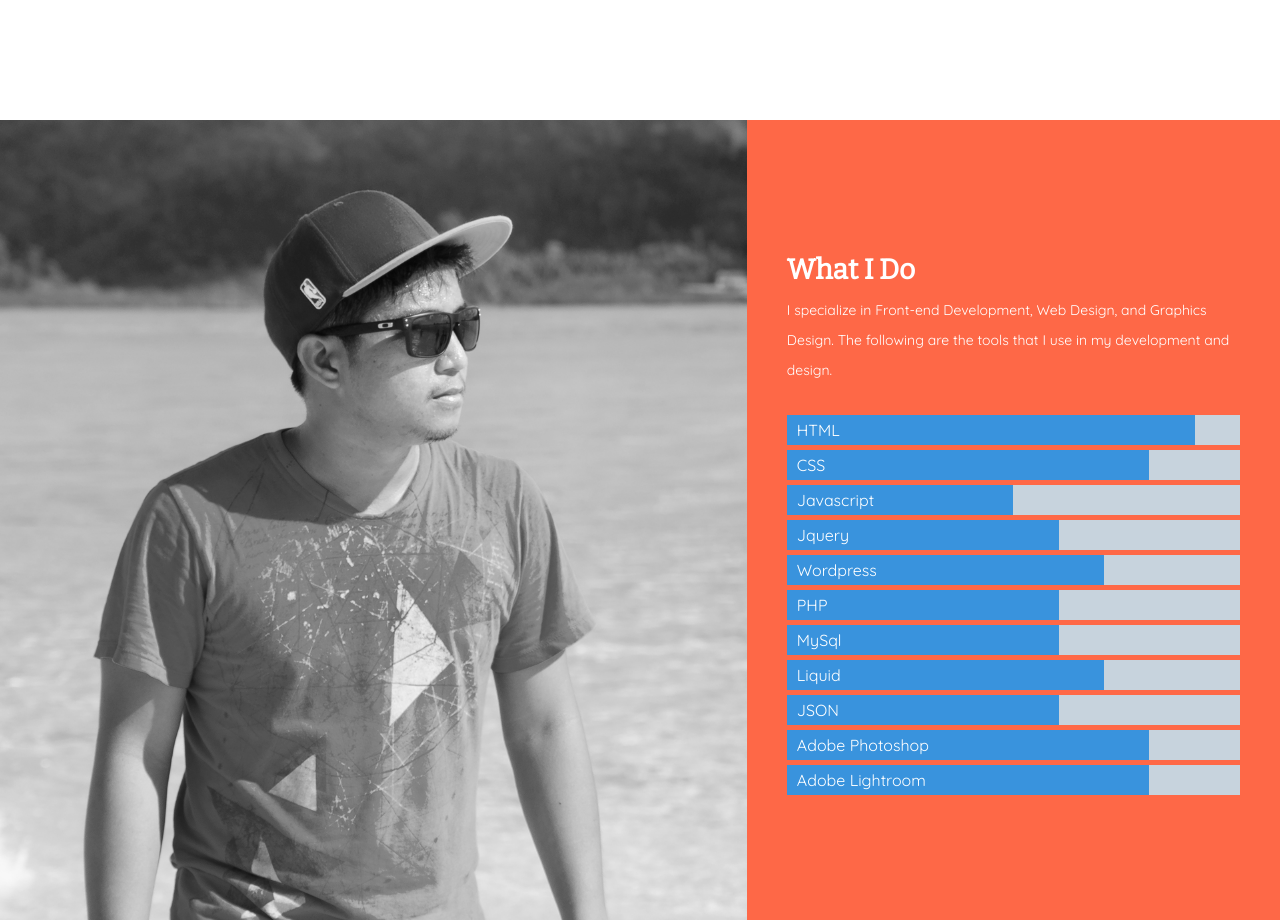
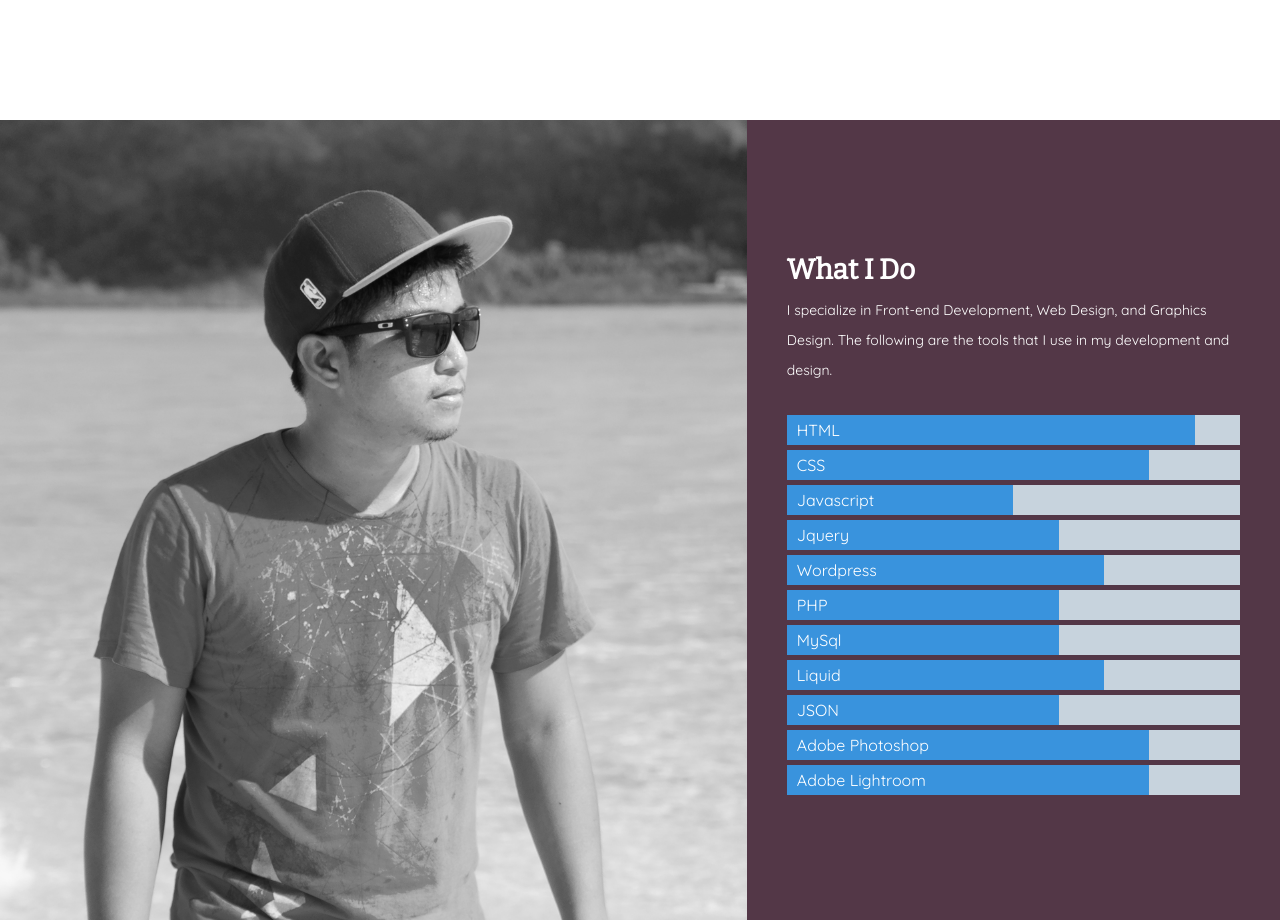
Before and after one commit to angeloamon/webportfolio, a plain HTML site: page index.html in a window 1280 px wide. Shown: the part 1080-2000 px from the top of the page. Drawn offline with nearby package versions, Linux system fonts and the light colour scheme.

Commit message:
background color changed on skills

```diff
--- a/sass/main.scss
+++ b/sass/main.scss
@@ -278,7 +278,10 @@ header {
 			}
 			.apa-skills-info {
 				//background-color: #FFFBFC;
-				background-color: #FE6847;
+				//background-color: #FE6847;
+				//background-color: #EE6352;
+				//background-color: #403F4C;
+				background-color: #533747;
 				height: 100vh;
 				display: flex;
 				align-items: center;
```
Also changed, not shown: css/main.css, 1 other file.
